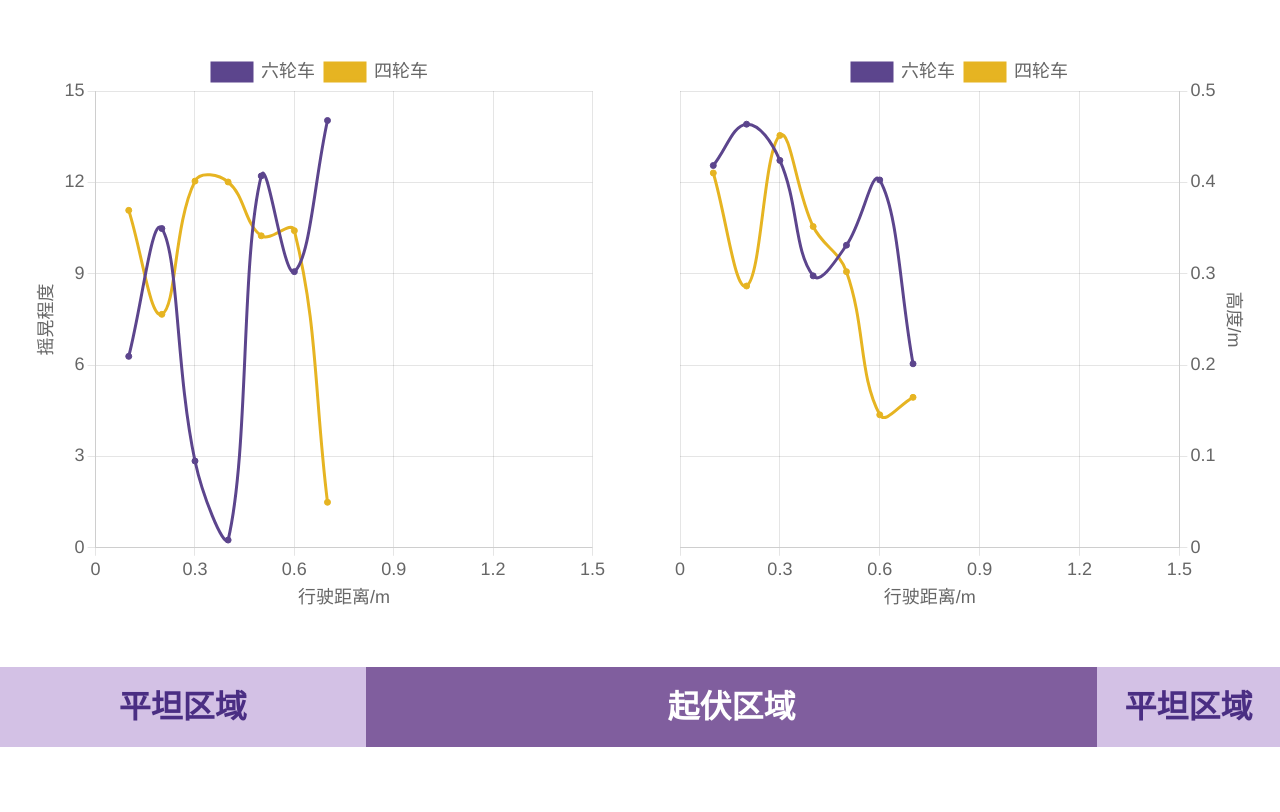
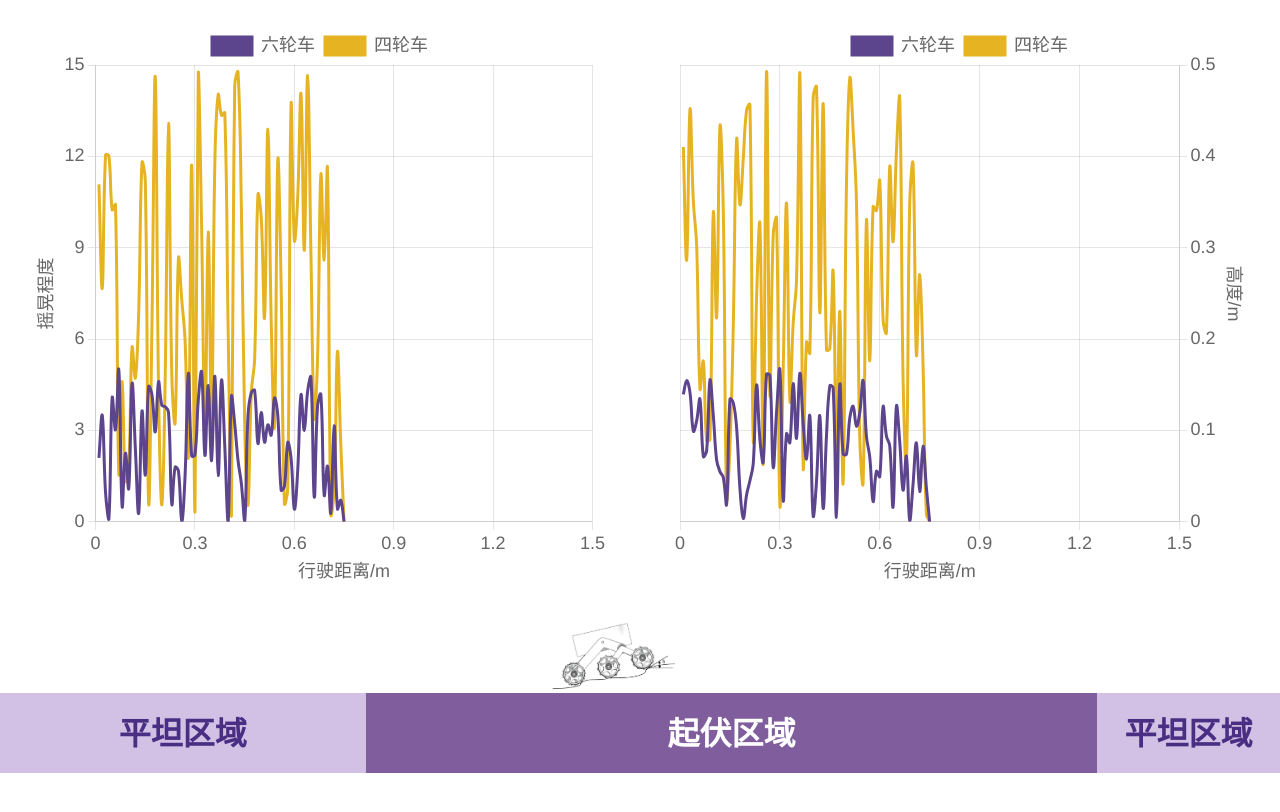
Before and after one commit to homura144/lunar-rover-ui, a Vue app: page / in a window 1280 px wide. Shown: the top 812 px of the page. Built offline with nearby package versions, Linux system fonts and the light colour scheme.

Commit message:
feat (rover): add rover position tracking animation

```diff
--- a/src/renderer/src/App.vue
+++ b/src/renderer/src/App.vue
@@ -9,6 +9,10 @@ const shakeChartRef = ref<HTMLCanvasElement | null>(null)
 const heightChartRef = ref<HTMLCanvasElement | null>(null)
 
 const distance = ref(0)
+const roverPosition = ref(0)
+const distance_max = 1.5
+const shake_max = 15
+const height_max = 0.5
 
 let shakeChart: Chart | null = null
 let heightChart: Chart | null = null
@@ -20,15 +24,15 @@ let shakeData = {
       label: '六轮车',
       borderColor: '#5c458d',
       backgroundColor: '#5c458d',
-      pointStyle: 'circle',
-      tension: 0.4
+      tension: 0.4,
+      pointRadius: 0
     },
     {
       label: '四轮车',
       borderColor: '#e6b422',
       backgroundColor: '#e6b422',
-      pointStyle: 'circle',
-      tension: 0.4
+      tension: 0.4,
+      pointRadius: 0
     }
   ]
 }
@@ -40,15 +44,15 @@ let heightData = {
       label: '六轮车',
       borderColor: '#5c458d',
       backgroundColor: '#5c458d',
-      pointStyle: 'circle',
-      tension: 0.4
+      tension: 0.4,
+      pointRadius: 0
     },
     {
       label: '四轮车',
       borderColor: '#e6b422',
       backgroundColor: '#e6b422',
-      pointStyle: 'circle',
-      tension: 0.4
+      tension: 0.4,
+      pointRadius: 0
     }
   ]
 }
@@ -68,7 +72,7 @@ onMounted(() => {
             },
             type: 'linear',
             min: 0,
-            max: 1.5,
+            max: distance_max,
             ticks: {
               stepSize: 0.3,
             }
@@ -79,7 +83,7 @@ onMounted(() => {
               text: '摇晃程度'
             },
             min: 0,
-            max: 15,
+            max: shake_max,
             ticks: {
               stepSize: 3,
             }
@@ -103,7 +107,7 @@ onMounted(() => {
             },
             type: 'linear',
             min: 0,
-            max: 1.5,
+            max: distance_max,
             ticks: {
               stepSize: 0.3,
             }
@@ -115,7 +119,7 @@ onMounted(() => {
               text: '高度/m'
             },
             min: 0,
-            max: 0.5,
+            max: height_max,
             ticks: {
               stepSize: 0.1,
             }
@@ -129,8 +133,8 @@ onMounted(() => {
   // update the distance periodically
   setInterval(() => {
     // TODO: get distance from the motor
-    distance.value += 0.1
-  }, 1000)
+    distance.value += 0.01;
+  }, 100);
 
   // update the shakeChart
   setInterval(() => {
@@ -140,12 +144,12 @@ onMounted(() => {
     // add shake data periodically
     // TODO: get shake data from the IMU
     shakeData.labels.push(Number(newLabel));
-    shakeData.datasets[0].data.push(Math.random() * 15);
-    shakeData.datasets[1].data.push(Math.random() * 15);
+    shakeData.datasets[0].data.push(Math.random() * shake_max / 3);
+    shakeData.datasets[1].data.push(Math.random() * shake_max);
 
     // Update the charts
     if (shakeChart) shakeChart.update();
-  }, 1000);
+  }, 100);
 
   // update the heightChart
   setInterval(() => {
@@ -155,12 +159,17 @@ onMounted(() => {
     // add height data periodically
     // TODO: get height data from the grating scale
     heightData.labels.push(Number(newLabel));
-    heightData.datasets[0].data.push(Math.random() * 0.5);
-    heightData.datasets[1].data.push(Math.random() * 0.5);
+    heightData.datasets[0].data.push(Math.random() * height_max / 3);
+    heightData.datasets[1].data.push(Math.random() * height_max);
 
     // Update the charts
     if (heightChart) heightChart.update();
-  }, 1000);
+  }, 100);
+
+  // update the rover position periodically
+  setInterval(() => {
+    roverPosition.value = distance.value / distance_max * 100;
+  }, 100);
 })
 
 </script>
@@ -179,10 +188,15 @@ onMounted(() => {
 
     <!-- terrain -->
     <div class="terrain">
+      <!-- Rover image -->
+      <img class="rover" src="@renderer/assets/rover.png" alt="Rover" :style="{ left: roverPosition + '%' }" />
+
       <!-- Adjustable width ratio using "flex" -->
-      <div class="terrain-area flat" style="flex: 2">平坦区域</div>
-      <div class="terrain-area bump" style="flex: 4">起伏区域</div>
-      <div class="terrain-area flat" style="flex: 1">平坦区域</div>
+      <div class="terrain-label">
+        <div class="terrain-area flat" style="flex: 2">平坦区域</div>
+        <div class="terrain-area bump" style="flex: 4">起伏区域</div>
+        <div class="terrain-area flat" style="flex: 1">平坦区域</div>
+      </div>
     </div>
   </div>
 </template>
--- a/src/renderer/src/assets/main.css
+++ b/src/renderer/src/assets/main.css
@@ -196,8 +196,22 @@ code {
 
 .terrain {
   width: 100%;
-  height: 10%;
+  height: 20%;
   display: flex;
+  flex-direction: column;
+}
+
+.rover {
+  position: relative;
+  width: fit-content;
+  height: 50%;
+  transition: left 1s;
+}
+
+.terrain-label {
+  height: 50%;
+  display: flex;
+  flex-direction: row;
 }
 
 /* Each label area */
```
Also changed, not shown: src/renderer/src/assets/rover.png (added).
